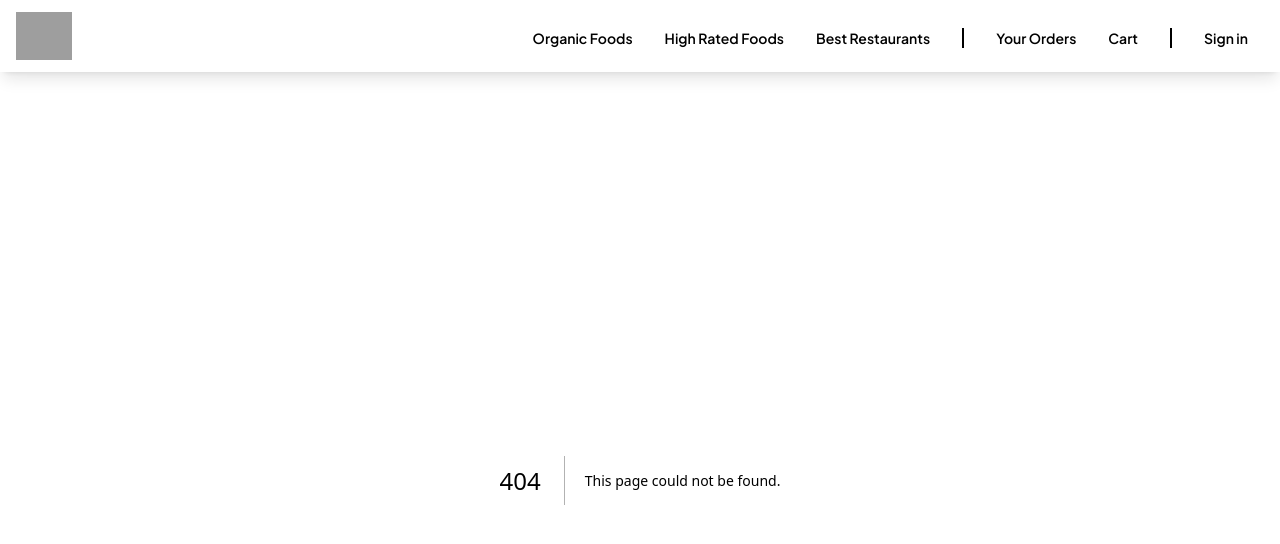
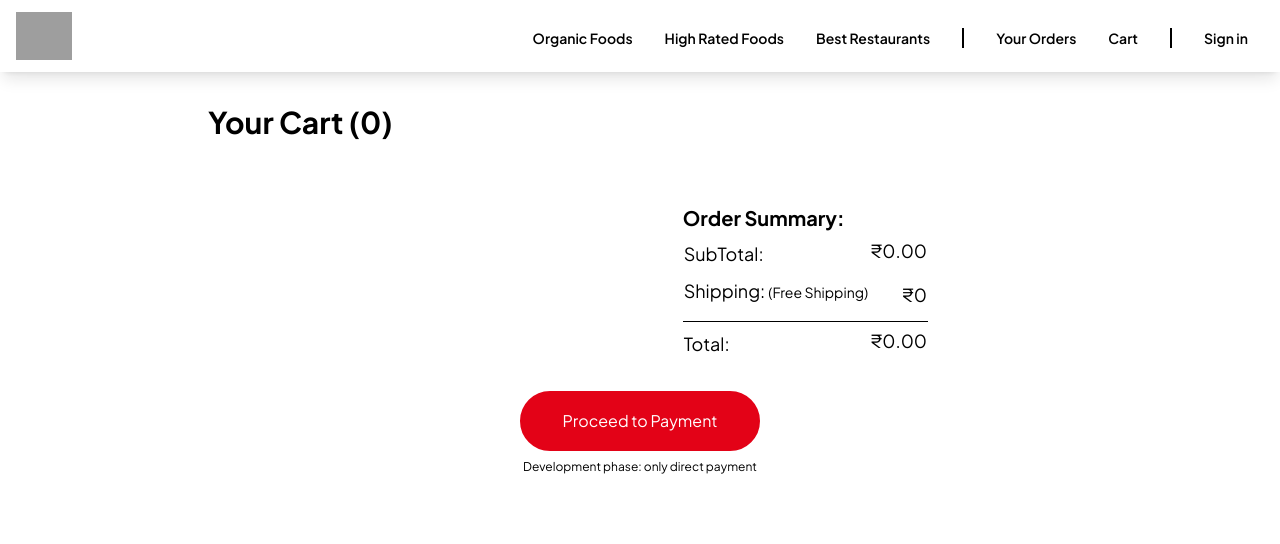
Before and after one commit to kgsantosh770/dil-ecom, a Next.js app: page /cart in a window 1280 px wide. Before the commit this address had no page. Shown: the top 544 px of the page. Built offline with nearby package versions, Linux system fonts and the light colour scheme; grey boxes are pictures that could not be loaded.

Commit message:
cart page

```diff
--- a/src/app/_components/header.js
+++ b/src/app/_components/header.js
@@ -32,7 +32,7 @@ const Header = () => {
                     <a href="#">Your Orders</a>
                 </li>
                 <li className="mb-6 lg:mb-0 text-lg lg:text-sm font-semibold lg:hover:text-primary">
-                    <a href="#">Cart</a>
+                    <Link href="/cart">Cart</Link>
                 </li>
                 <div className="mb-6 lg:mb-0 w-full lg:w-0 px-4 lg:p-0 border"></div>
                 <li className="mb-6 lg:mb-0 text-lg lg:text-sm font-semibold lg:hover:text-primary">
--- /dev/null
+++ b/src/app/cart/page.js
@@ -0,0 +1,52 @@
+'use client';
+import Image from "next/image";
+import { useSelector } from "react-redux"
+import Button from "../_components/button";
+
+const Cart = () => {
+    const cart = useSelector((state) => state.cart);
+    return (
+        <section className="py-6 px-4 lg:max-w-[70vw] lg:mx-auto">
+            <h2 className="text-3xl font-bold">Your Cart ({cart.products.length})</h2>
+            <div className="flex flex-col lg:flex-row pt-8 lg:pt-16 gap-10 lg:justify-between">
+                <div className="flex flex-col gap-4">
+                    {
+                        cart.products.map((product, index) => (
+                            <div key={index} className="flex gap-5">
+                                <div className="w-32 h-32 lg:w-24 lg:h-24 relative border-2">
+                                    <Image src={product.images[1]} alt="food" fill objectFit="fill" />
+                                </div>
+                                <div className="mt-3 lg:mt-0 text-sm">
+                                    <p className="text-xl lg:text-lg font-semibold">{product.name}</p>
+                                    <p className="mt-1">Quantity: {product.quantity}</p>
+                                    <p className="mt-2">₹<span>{product.price}</span> {product.unit && <span>/{product.unit}</span>}</p>
+                                </div>
+                            </div>
+                        ))
+                    }
+                </div>
+                <div className="text-lg mt-5 lg:mt-0 lg:mr-36">
+                    <p className="text-xl font-bold">Order Summary:</p>
+                    <table className="table-auto w-full">
+                        <tr>
+                            <td className="pt-2">SubTotal:</td>
+                            <td align="right">₹{cart.total.toFixed(2)}</td>
+                        </tr>
+                        <tr className="mt-4 border-b">
+                            <td className="pt-2 py-4">Shipping: <span className="text-sm">(Free Shipping)</span></td>
+                            <td align="right">₹0</td>
+                        </tr>
+                        <tr className="mt-4">
+                            <td className="pt-2">Total:</td>
+                            <td align="right">₹{cart.total.toFixed(2)}</td>
+                        </tr>
+                    </table>
+                </div>
+            </div>
+            <Button text="Proceed to Payment" className="mx-auto block mt-8" />
+            <p className="text-xs mt-2 text-center">Development phase: only direct payment</p>
+        </section>
+    )
+}
+
+export default Cart
```
